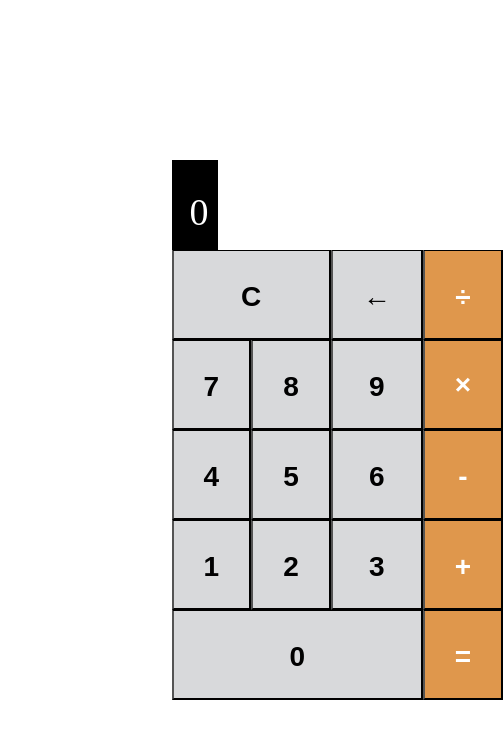
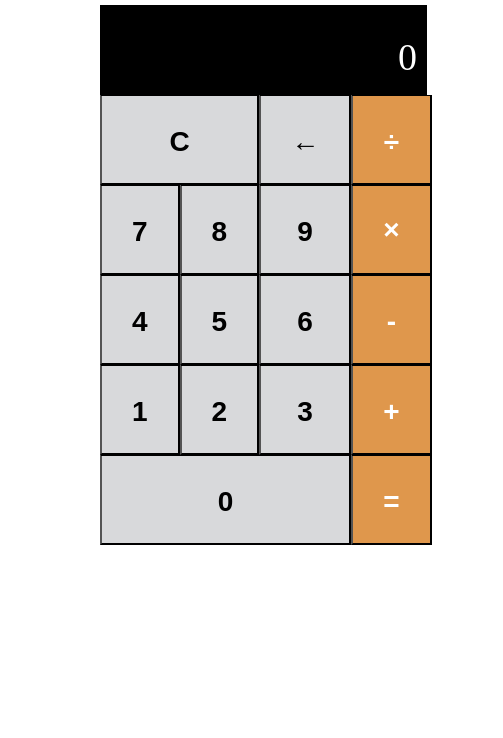
Before and after one commit to Spawn9986/Calculator, a plain HTML site: page index.html in a window 390 px wide. Shown: the whole page, 503 px wide, since content can reach past the window. Drawn offline with Linux system fonts and the light colour scheme.

Commit message:
i give up on viewport for now

```diff
--- a/styles.css
+++ b/styles.css
@@ -1,13 +1,5 @@
 * {
   box-sizing: border-box;
-}
-
-@media only screen and (max-width: 768px) {
-  /* For mobile phones: */
-  .calc {
-    width: 50%;
-    margin-left: 0;
-  }
 }
 
 body {
@@ -16,8 +8,9 @@ body {
 }
 
 .calc {
-  width: 12%;
-  margin: 10em auto;
+  width: 200px;
+  padding: 5px;
+  margin: auto;
 }
 
 button {
@@ -58,7 +51,7 @@ button:hover {
   font-size: 38px;
   padding: 30px 10px;
   height: 90px;
-  width: 100%;
+  width: 327px;
 }
 
 .clear {
```
